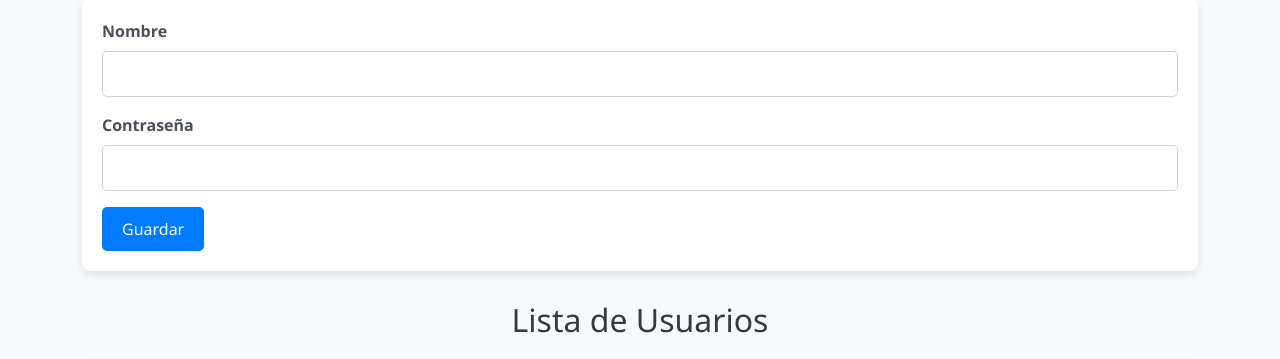
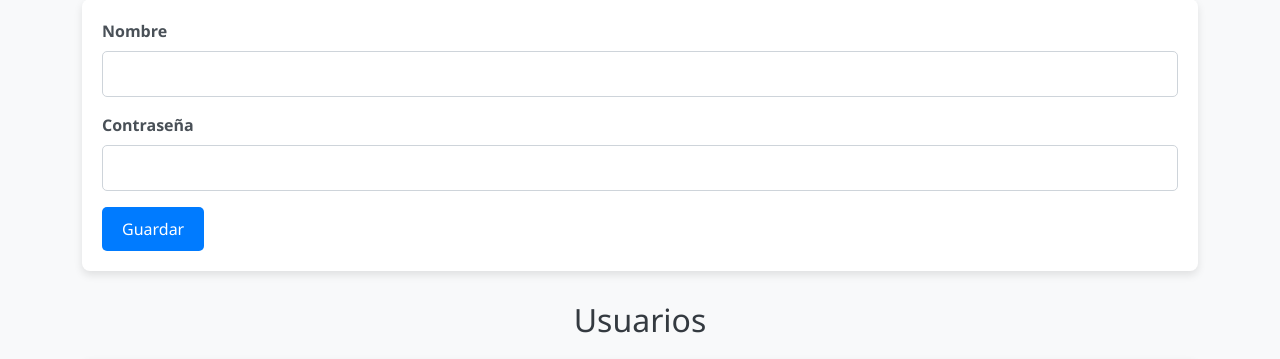
Before and after one commit to PAPELITO654/Flaskk, a Flask app: page / in a window 1280 px wide. Shown: the part 89-448 px from the top of the page. Run offline with Flask 3, Linux system fonts and the light colour scheme; data that the repository does not hold is empty; some libraries are stand-ins or nearby versions.

Commit message:
Update app.html

```diff
--- a/templates/app.html
+++ b/templates/app.html
@@ -144,7 +144,7 @@
             <button type="submit" class="btn btn-primary">Guardar</button>
         </form>
 
-        <h2>Lista de Usuarios</h2>
+        <h2> Usuarios</h2>
         <table class="table table-sm">
             <thead>
                 <tr>
```
